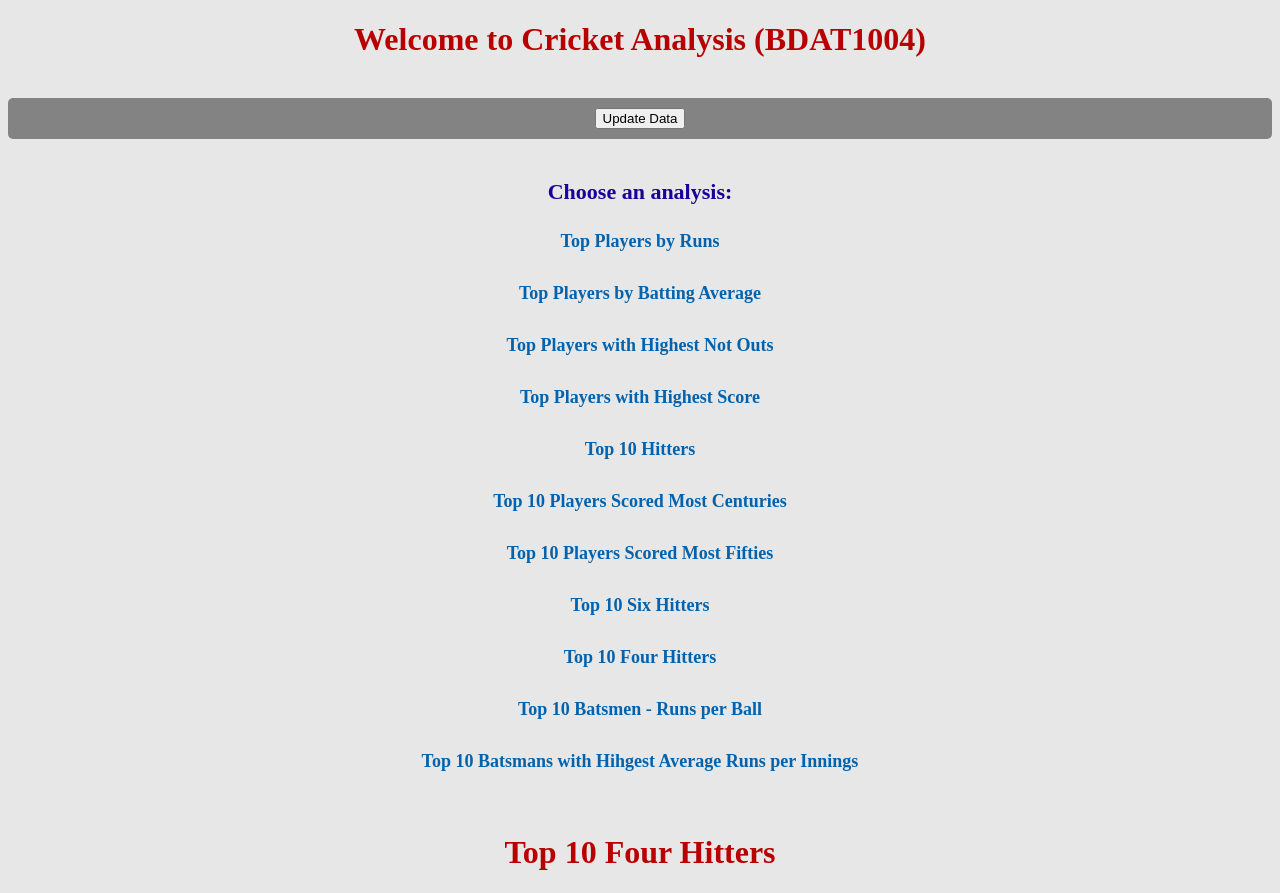
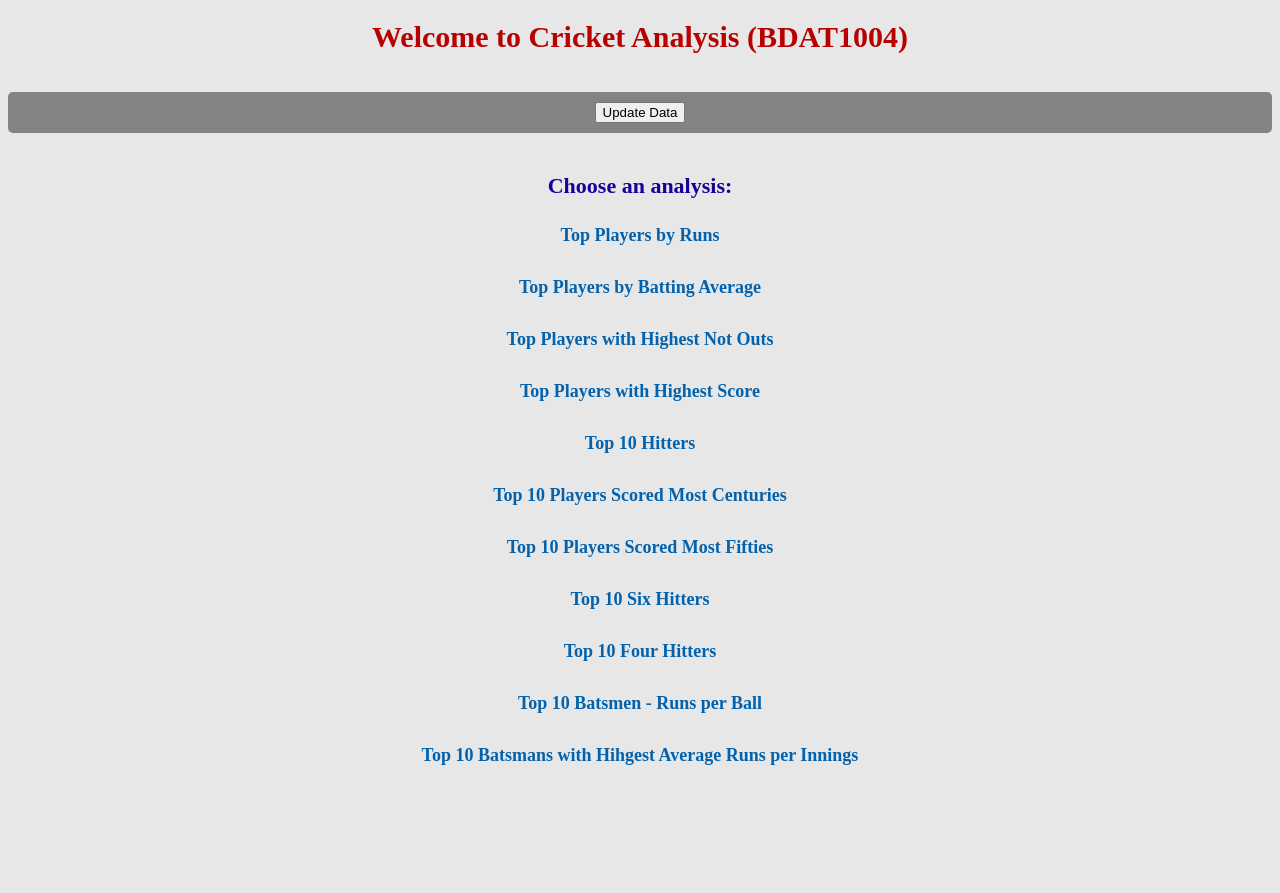
Before and after one commit to Piratheeban89/cricket-analysis, a Flask app: page / in a window 1280 px wide. After the commit the page ends 765 px from the top, so only its background shows below. Run offline with Flask 3, Linux system fonts and the light colour scheme.

Commit message:
Update index.html

```diff
--- a/templates/index.html
+++ b/templates/index.html
@@ -8,7 +8,7 @@
         }
         h1 {
             text-align: center;
-            fort-size: 30px;
+            font-size: 30px;
             color: #B80000;
 
         }
@@ -83,8 +83,6 @@
 
     <br>
 
-    <h1>Top 10 Four Hitters</h1>
-    <div>{{ no_4s | safe }}</div>
 
 
 </body>
```
